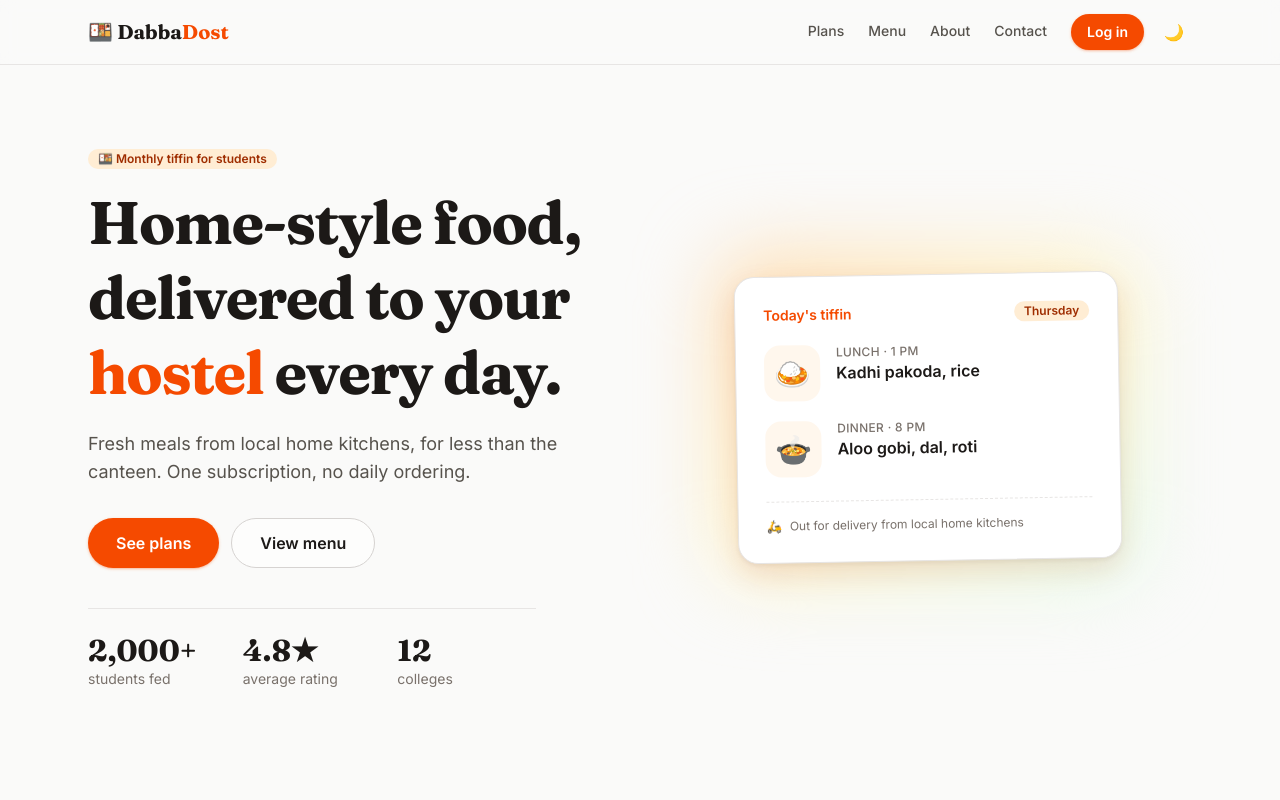
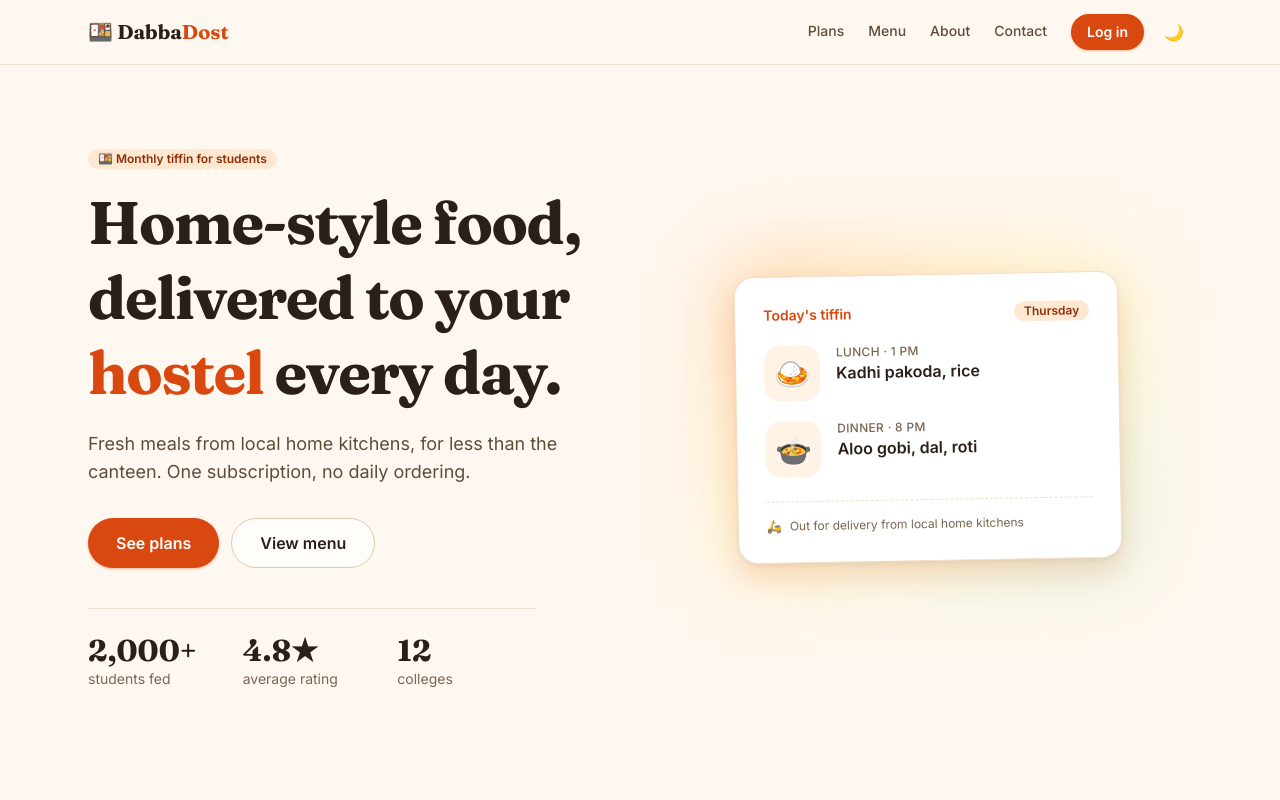
Before and after one commit to NikhilK905/Tiffin-mate, a React (Vite) app: page / in a window 1280 px wide. Shown: the top 800 px of the page. Built offline with nearby package versions, Linux system fonts and the light colour scheme.

Commit message:
Claude Code 3: Step 1: warm light-first design system (index.css, docs/DESIGN.md, light default theme)

```diff
--- a/src/context/ThemeContext.jsx
+++ b/src/context/ThemeContext.jsx
@@ -7,9 +7,9 @@ function initialTheme() {
     const saved = localStorage.getItem('tiffin-theme');
     if (saved) return saved;
   } catch {
-    // fall through to system preference
+    // fall through to the default
   }
-  return matchMedia('(prefers-color-scheme: dark)').matches ? 'dark' : 'light';
+  return 'light'; // light-first: the system preference is ignored until the user toggles
 }
 
 export function ThemeProvider({ children }) {
--- a/src/index.css
+++ b/src/index.css
@@ -6,8 +6,47 @@
   --font-sans: 'Inter', ui-sans-serif, system-ui, sans-serif;
   --font-display: 'Fraunces', ui-serif, Georgia, serif;
   --radius-card: 1.25rem;
-  --shadow-soft: 0 1px 2px rgb(28 25 23 / 0.05), 0 4px 14px rgb(28 25 23 / 0.06);
-  --shadow-lift: 0 2px 4px rgb(28 25 23 / 0.06), 0 12px 28px rgb(194 65 12 / 0.14);
+  --shadow-soft: 0 1px 2px rgb(74 40 10 / 0.06), 0 6px 18px rgb(74 40 10 / 0.07);
+  --shadow-lift: 0 2px 4px rgb(74 40 10 / 0.06), 0 14px 30px rgb(217 72 15 / 0.18);
+
+  /* Warm neutrals: remapping stone makes every existing text-stone-*, bg-stone-* class warm brown + cream. */
+  --color-stone-50: #fff8f0;
+  --color-stone-100: #fbefe0;
+  --color-stone-200: #f1dfc9;
+  --color-stone-300: #e0c9ad;
+  --color-stone-400: #b09a80;
+  --color-stone-500: #7a6652;
+  --color-stone-600: #5f4d3b;
+  --color-stone-700: #4a3a2b;
+  --color-stone-800: #3a2d22;
+  --color-stone-900: #2b2019;
+  --color-stone-950: #1d140f;
+
+  /* Saffron (primary). 600 is the button colour: white on it is 4.9:1. */
+  --color-orange-50: #fff3e6;
+  --color-orange-100: #ffe8d2;
+  --color-orange-200: #ffd3a8;
+  --color-orange-300: #ffb070;
+  --color-orange-400: #ff8a3d;
+  --color-orange-500: #f2620f;
+  --color-orange-600: #d9480f;
+  --color-orange-700: #bf3f0b;
+  --color-orange-800: #8f2f08;
+  --color-orange-900: #6b2406;
+
+  /* Leaf green (veg, secondary) */
+  --color-green-50: #effaf0;
+  --color-green-100: #d9f2dc;
+  --color-green-300: #86d493;
+  --color-green-600: #2f9e44;
+  --color-green-700: #237a35;
+  --color-green-800: #1b5e2a;
+
+  /* Turmeric (highlights) */
+  --color-turmeric-100: #fff1bf;
+  --color-turmeric-300: #fbd45e;
+  --color-turmeric-400: #f9c22e;
+  --color-turmeric-700: #8a6500;
 }
 
 body {
@@ -20,8 +59,11 @@ body {
 @utility btn-primary {
   @apply btn bg-orange-600 text-white shadow-sm shadow-orange-600/30 hover:-translate-y-0.5 hover:bg-orange-700 hover:shadow-md hover:shadow-orange-600/30;
 }
+@utility btn-secondary {
+  @apply btn bg-green-700 text-white shadow-sm shadow-green-700/30 hover:-translate-y-0.5 hover:bg-green-800;
+}
 @utility btn-ghost {
-  @apply btn border border-stone-300 bg-white/60 hover:-translate-y-0.5 hover:border-orange-400 hover:bg-orange-50 hover:text-orange-700 dark:border-stone-700 dark:bg-transparent dark:hover:border-orange-500 dark:hover:bg-stone-800 dark:hover:text-orange-400;
+  @apply btn border border-stone-300 bg-white/70 hover:-translate-y-0.5 hover:border-orange-400 hover:bg-orange-50 hover:text-orange-700 dark:border-stone-700 dark:bg-transparent dark:hover:border-orange-500 dark:hover:bg-stone-800 dark:hover:text-orange-400;
 }
 @utility card {
   @apply rounded-(--radius-card) border border-stone-200 bg-white p-6 shadow-(--shadow-soft) dark:border-stone-800 dark:bg-stone-900 dark:shadow-none;
@@ -48,14 +90,27 @@ body {
 @utility badge-brand {
   @apply badge bg-orange-100 text-orange-800 dark:bg-orange-900/40 dark:text-orange-300;
 }
+@utility badge-warn {
+  @apply badge bg-turmeric-100 text-turmeric-700 dark:bg-yellow-900/40 dark:text-yellow-300;
+}
+/* chip: filter pill / tab. Toggle with aria-pressed (filters) or aria-selected (tabs). */
+@utility chip {
+  @apply inline-flex items-center gap-1.5 rounded-full border border-stone-300 bg-white px-4 py-1.5 text-sm font-medium whitespace-nowrap transition hover:border-orange-400 hover:text-orange-700 focus-visible:outline-2 focus-visible:outline-orange-500 aria-pressed:border-orange-600 aria-pressed:bg-orange-600 aria-pressed:text-white aria-selected:border-orange-600 aria-selected:bg-orange-600 aria-selected:text-white dark:border-stone-700 dark:bg-stone-900 dark:hover:text-orange-400 dark:aria-pressed:text-white dark:aria-selected:text-white;
+}
 @utility section {
-  @apply mt-20 sm:mt-24;
+  @apply mt-14 sm:mt-20;
 }
 @utility section-title {
   @apply font-display text-3xl font-bold tracking-tight sm:text-4xl;
 }
+@utility page-title {
+  @apply font-display text-3xl font-bold tracking-tight sm:text-4xl;
+}
 @utility muted {
   @apply text-stone-600 dark:text-stone-400;
+}
+@utility eyebrow {
+  @apply text-xs font-bold tracking-widest text-orange-600 uppercase;
 }
 
 /* Loading placeholder: a shimmering block, sized by the element's own classes */
```
Also changed, not shown: 1 other file (tests, documents, lock files or other folders).
